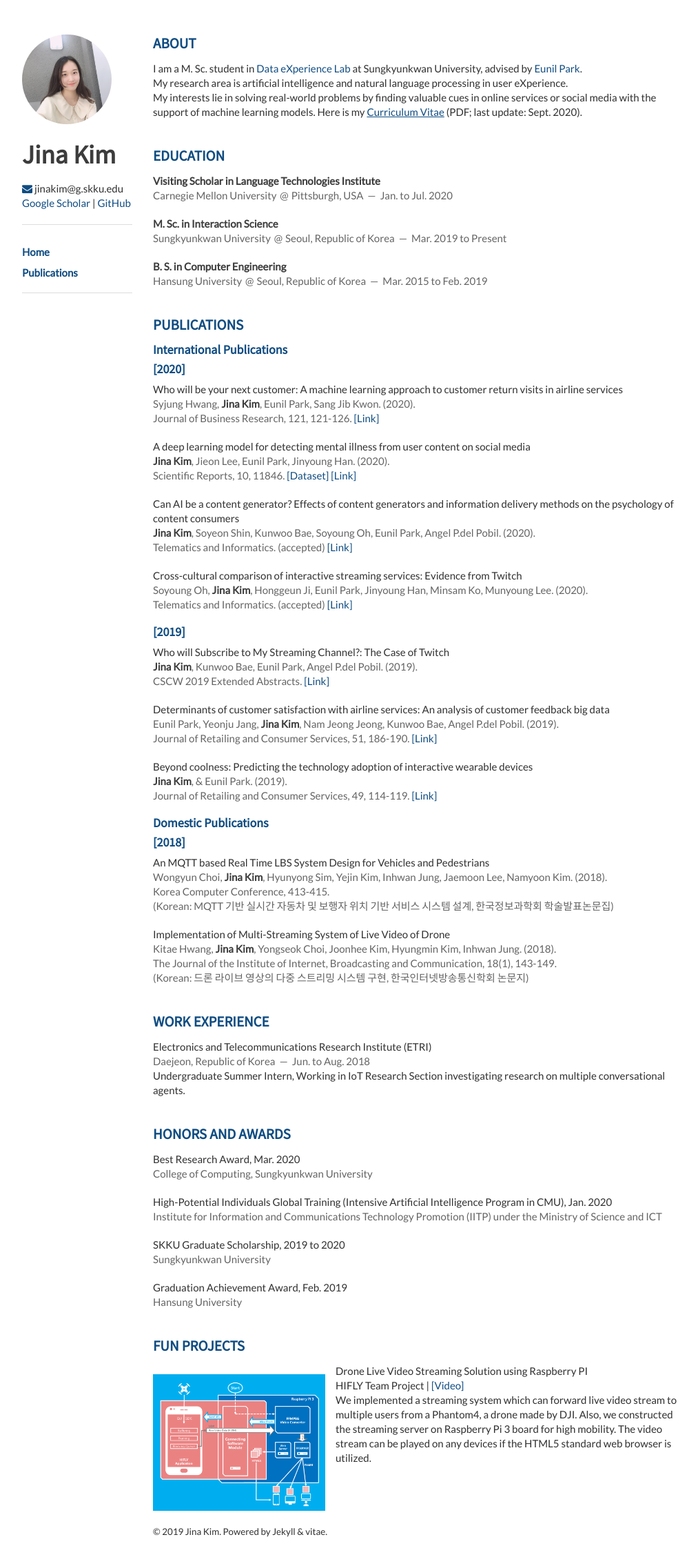
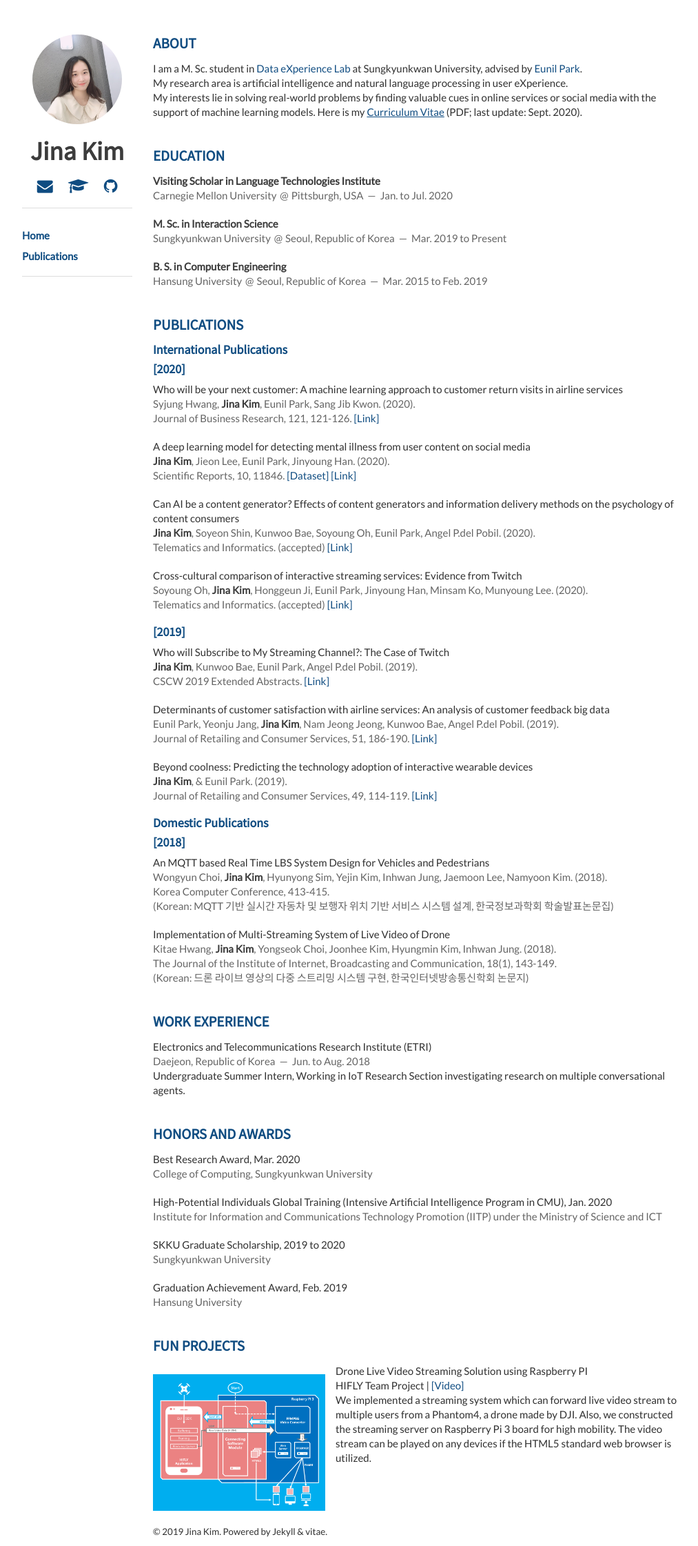
Before and after one commit to Jina-Kim/Jina-Kim.github.io, a Jekyll site: the page built from index.html, in a window 1280 px wide. Shown: the whole page at 69% size, without its empty margins (138-1151 px from the left). Built offline with Jekyll 4.4.1, drawn with Linux system fonts in a browser that asks for light colours; nearby versions of some CDN libraries; the list of posts is cut into pages by our own code.

Commit message:
Update layout.html

```diff
--- a/_layouts/layout.html
+++ b/_layouts/layout.html
@@ -24,13 +24,18 @@
 <div class="container">
     <header class="three columns">
         <img src="{{ site.website_full }}static/img/profile.jpg" class="me">
-        <h1>{{ site.name }}</h1>
+        <h1 style="text-align:center;">{{ site.name }}</h1>
 
-        <p>
-            <a href="{{ site.email_full }}"><i class="fa fa-envelope"></i> <span> {{ site.email }} </span></a><br/>
-            <a href="{{ site.google_scholar }}">Google Scholar</a> | <a href="{{ site.github }}"> GitHub </a>
+        <p style="font-size:23px;text-align:center;">
+            <a href="{{ site.email_full }}"><i class="fa fa-envelope"></i></a>
+            &nbsp;&nbsp;&nbsp;
+             <a href="{{ site.google_scholar }}"><i class="fa fa-graduation-cap"></i></a>
+            &nbsp;&nbsp;&nbsp;
+            <a href="{{ site.github }}"><i class="fa fa-github"></i></a>
         </p>
+
         <hr>
+
         <nav class="menubar">
           {% assign current = page.url | downcase | split: '/' %}
           <ul>
--- a/static/css/layout.css
+++ b/static/css/layout.css
@@ -52,7 +52,10 @@ p, address {
     border-radius: 70px;
     -webkit-border-radius: 70px;
     -moz-border-radius: 70px;
+    display: block;
     margin-bottom: 20px;
+    margin-left: auto;
+    margin-right: auto;
 }
 
 .author_img {
```
